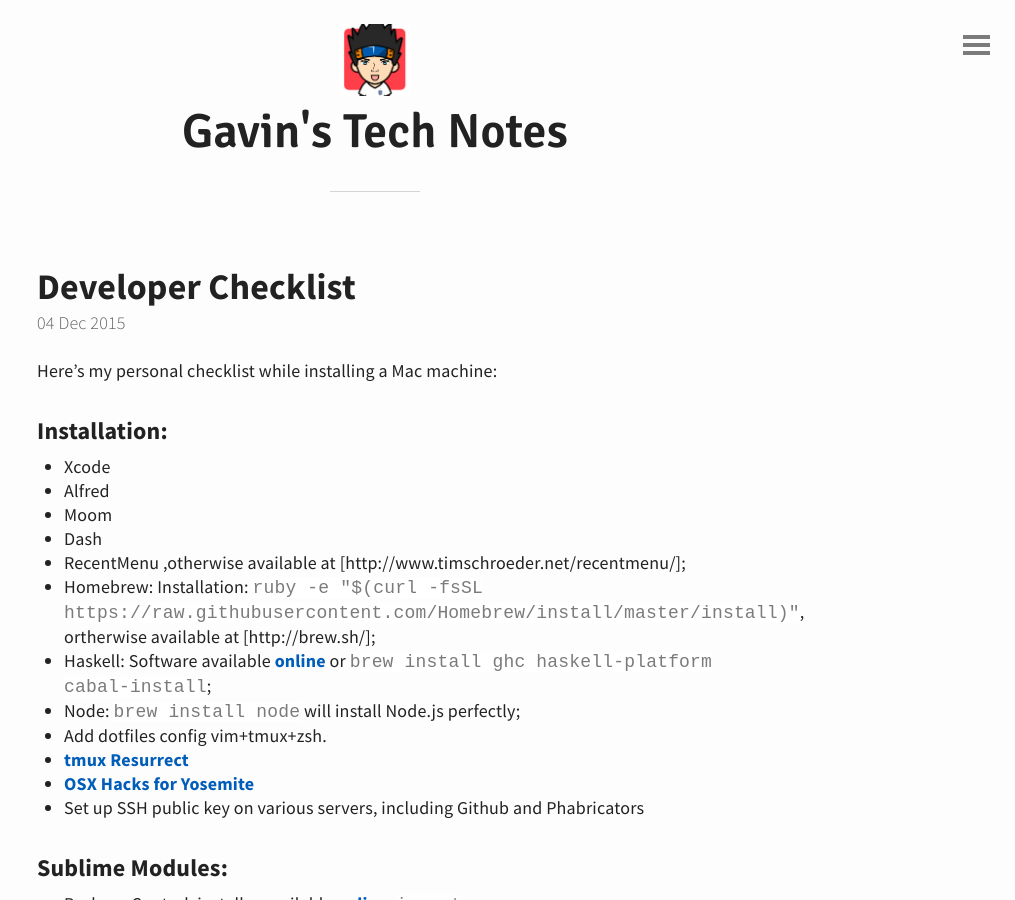
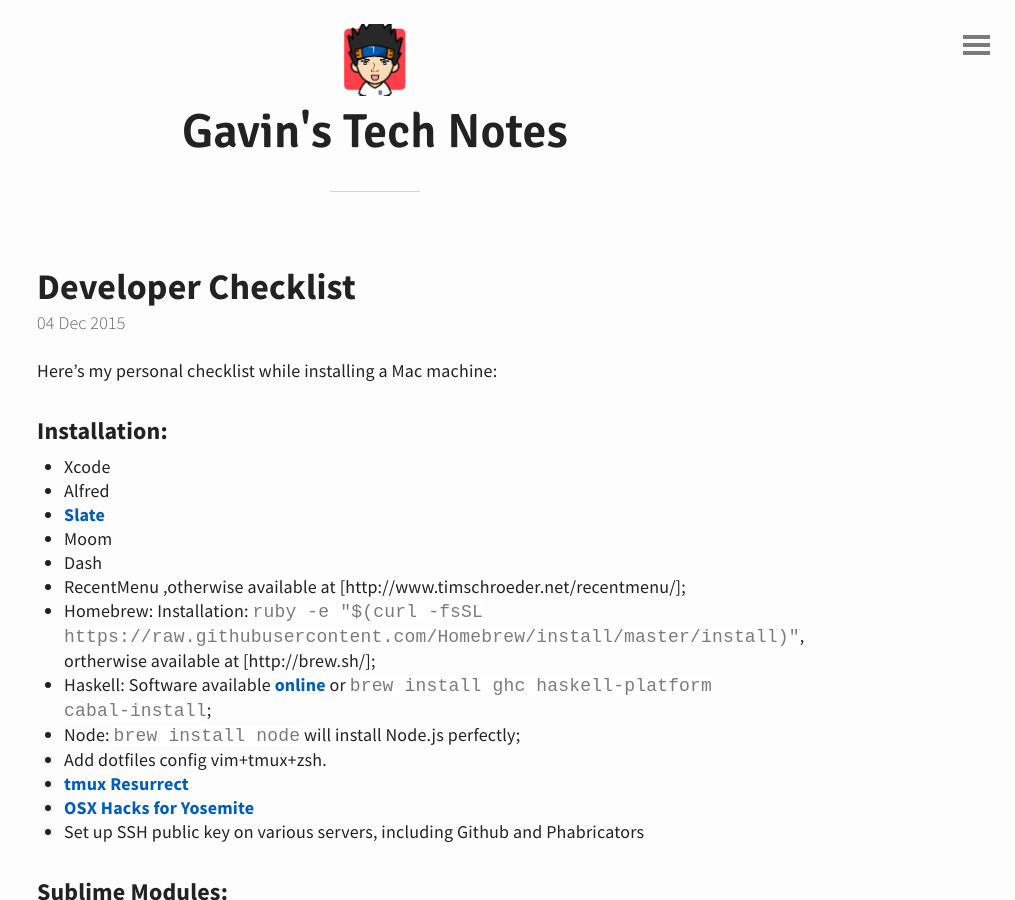
Before and after one commit to gavin-k/gavin-k.github.io, a Jekyll site: the page built from _posts/2015-12-04-Developer-Checklist.md, in a window 1280 px wide and 900 px high. Shown: the whole window, without its empty margins (265-1280 px from the left). Built offline with Jekyll 4.4.1, drawn with Linux system fonts in a browser that asks for light colours.

Commit message:
add slate to Developer checklist

```diff
--- a/_posts/2015-12-04-Developer-Checklist.md
+++ b/_posts/2015-12-04-Developer-Checklist.md
@@ -13,6 +13,7 @@
 
 - Xcode
 - Alfred
+- [Slate](https://github.com/jigish/slate)
 - Moom
 - Dash
 - RecentMenu ,otherwise available at [http://www.timschroeder.net/recentmenu/];
```
Also changed, not shown: 1 other file.
